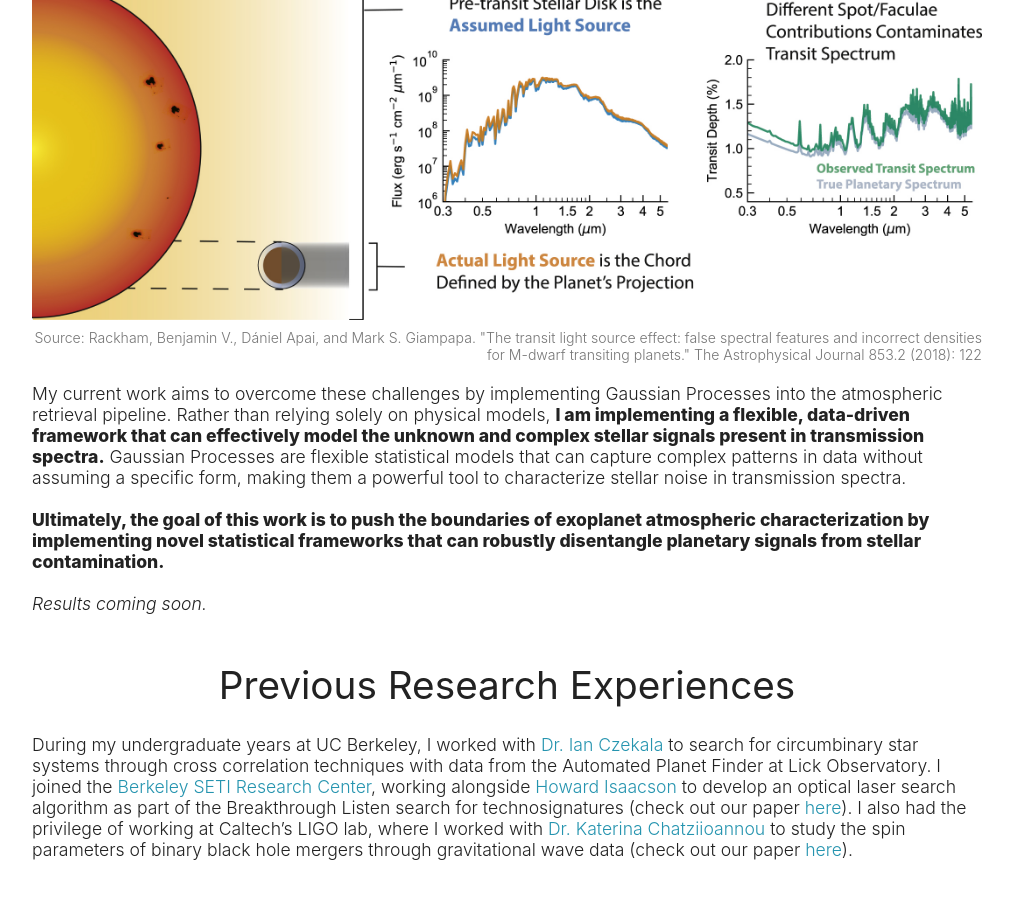
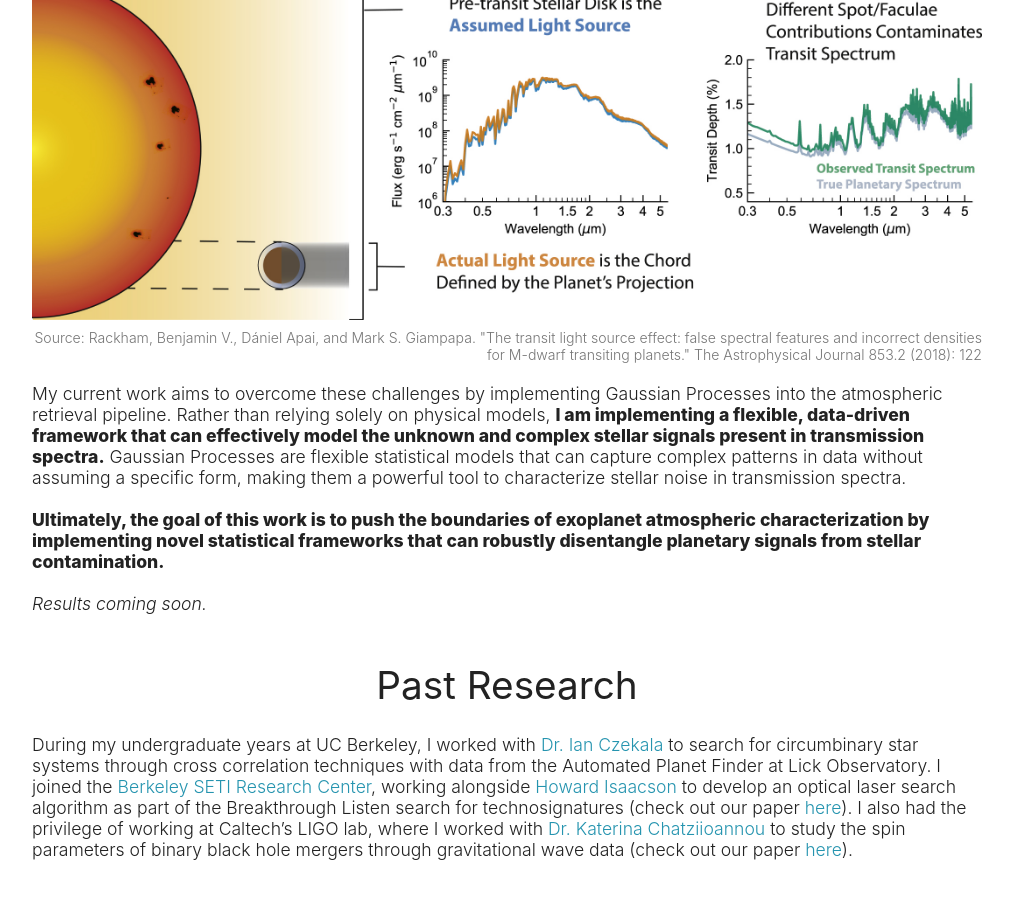
Before and after one commit to zoekko/zoekko.github.io, a Jekyll site: the page built from research.md, in a window 1280 px wide and 900 px high, scrolled down 873 px. Shown: the whole window, without its empty margins (133-1146 px from the left). Built offline with Jekyll 4.4.1, drawn with Linux system fonts in a browser that asks for light colours.

Commit message:
Update research.md

```diff
--- a/research.md
+++ b/research.md
@@ -34,7 +34,7 @@ My current work aims to overcome these challenges by implementing Gaussian Proce
 <br><br>
 </div>
 
-# Previous Research Experiences
+# Past Research
 <div style="text-align: left;">
 During my undergraduate years at UC Berkeley, I worked with <a href="https://iancze.github.io/" target="_blank">Dr. Ian Czekala</a> to search for circumbinary star systems through cross correlation techniques with data from the Automated Planet Finder at Lick Observatory. I joined the <a href="https://seti.berkeley.edu/" target="_blank">Berkeley SETI Research Center</a>, working alongside <a href="https://hisaacson2.wixsite.com/website" target="_blank">Howard Isaacson</a> to develop an optical laser search algorithm as part of the Breakthrough Listen search for technosignatures (check out our paper <a href="https://iopscience.iop.org/article/10.3847/1538-3881/acb342" target="_blank">here</a>). I also had the privilege of working at Caltech’s LIGO lab, where I worked with <a href="https://kchatziioannou.github.io/Group.html" target="_blank">Dr. Katerina Chatziioannou</a> to study the spin parameters of binary black hole mergers through gravitational wave data (check out our paper <a href="https://journals.aps.org/prd/abstract/10.1103/PhysRevD.109.104036" target="_blank">here</a>).
 </div>
```
